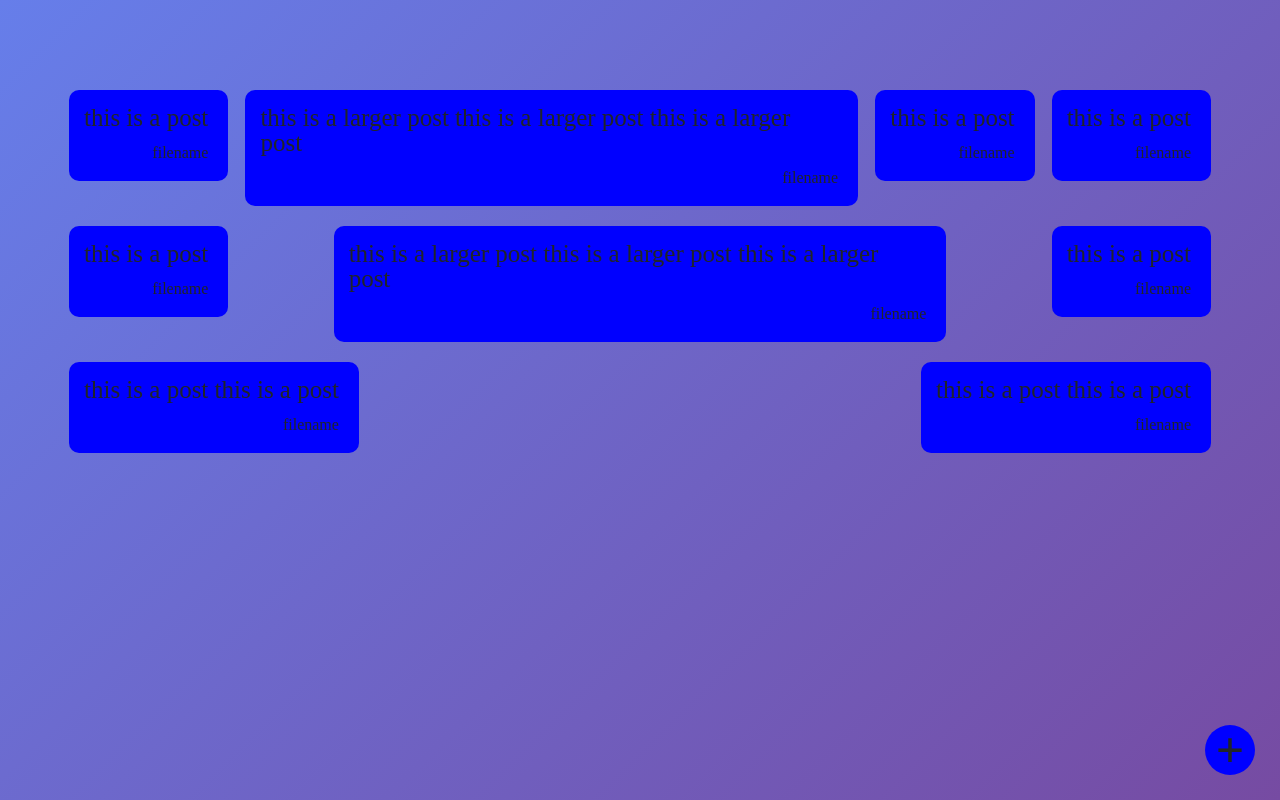
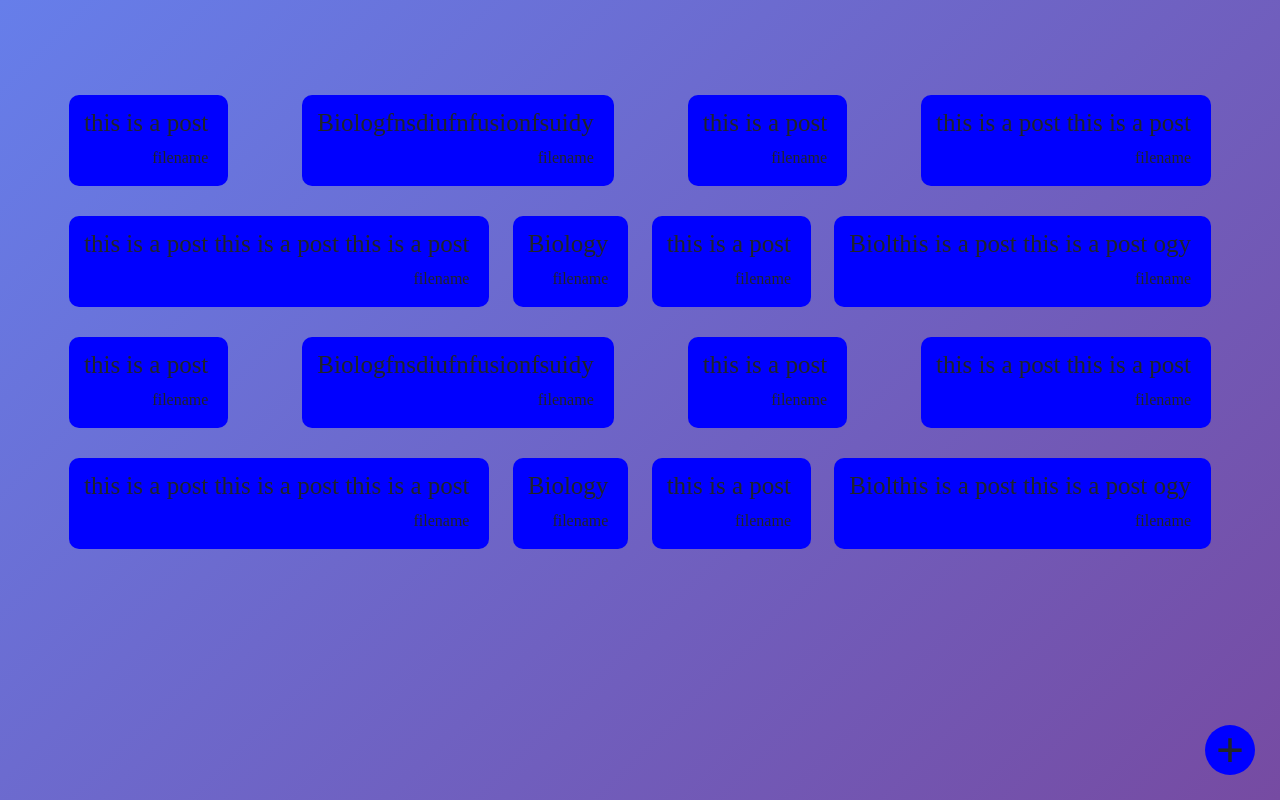
Before and after one commit to DanielYu842/Whistler-Hack-The-Hammer, a React (Create React App) app in the folder Frontend/react frontend/: page / in a window 1280 px wide. Built offline with nearby package versions, Linux system fonts and the light colour scheme.

Commit message:
cleaning

```diff
--- a/Frontend/react frontend/src/Pages/css/Post.css
+++ b/Frontend/react frontend/src/Pages/css/Post.css
@@ -11,8 +11,8 @@
     padding-top: 30px;
     padding-bottom: 30px;
     */
-    margin-top: 10px;
-    margin-bottom: 10px;
+    margin-top: 15px;
+    margin-bottom: 15px;
     margin-left: 5px;
     margin-right: 5px;
     border-radius: 10px;
--- a/Frontend/react frontend/src/Pages/js/Button.js
+++ b/Frontend/react frontend/src/Pages/js/Button.js
@@ -31,24 +31,18 @@ function FileUploadButton() {
 
     return (
         <ButtonToolbar>
-
           <Spring
-                        config = {{delay: 500, tension: 30}}
+              config = {{delay: 500, tension: 100}}
               from={{ opacity: 0 }}
               to={{ opacity: 1 }}>
               {props =>
               <div style={props}>
                   <div className="button-div" onClick={() => setModalShow(true)}>
-                                <container>
                           <h1 className="uploadbutton">+</h1>
-                                </container>
                   </div>
               </div>
               }
           </Spring>
-
-
-
         <FileModal
             show={modalShow}
             onHide={() => setModalShow(false)}
--- a/Frontend/react frontend/src/Pages/js/Feed.js
+++ b/Frontend/react frontend/src/Pages/js/Feed.js
@@ -2,6 +2,8 @@ import React from 'react';
 import '../css/Feed.css'
 import Post from './Post.js';
 import UploadFileButton from './Button.js'
+import JSON from './dummy.json'
+
 
 class Feed extends React.Component {
     constructor(){
@@ -15,18 +17,10 @@ class Feed extends React.Component {
         return(
             <div  className="feed-div">
                 <div className="posts-div">
-                    <Post title="this is a post "></Post>
-                    <Post title="this is a larger post this is a larger post this is a larger post"></Post>
-                    <Post title="this is a post "></Post>
-                    <Post title="this is a post "></Post>
 
-
-                    <Post title="this is a post "></Post>
-                    <Post title="this is a larger post this is a larger post this is a larger post"></Post>
-                    <Post title="this is a post "></Post>
-                    <Post title="this is a post this is a post"></Post>
-                    <Post title="this is a post this is a post"></Post>
-
+                    {JSON.map( (data, index) => {
+                        return(<Post title={data.title} key={index}></Post>)
+                    } )}
 
                 </div>
 
--- a/Frontend/react frontend/src/Pages/js/Post.js
+++ b/Frontend/react frontend/src/Pages/js/Post.js
@@ -10,7 +10,10 @@ class Post extends React.Component {
         }
     }
 
+
+
     render(){
+        console.log(this.props.index)
         return(
             <Card title={this.props.title}></Card>
         )
--- /dev/null
+++ b/Frontend/react frontend/src/Pages/js/dummy.json
@@ -0,0 +1,54 @@
+[
+    {
+        "title": "this is a post ",
+        "file": "filename"
+    },
+    {
+        "title": "Biologfnsdiufnfusionfsuidy",
+        "file": "filename"
+    },    {
+        "title": "this is a post ",
+        "file": "filename"
+    },    {
+        "title": "this is a post this is a post ",
+        "file": "filename"
+    },    {
+        "title": "this is a post this is a post this is a post ",
+        "file": "filename"
+    },    {
+        "title": "Biology",
+        "file": "filenames"
+    },    {
+        "title": "this is a post ",
+        "file": "filename"
+    },    {
+        "title": "Biolthis is a post this is a post ogy",
+        "file": "filename"
+    },
+    {
+        "title": "this is a post ",
+        "file": "filename"
+    },
+    {
+        "title": "Biologfnsdiufnfusionfsuidy",
+        "file": "filename"
+    },    {
+        "title": "this is a post ",
+        "file": "filename"
+    },    {
+        "title": "this is a post this is a post ",
+        "file": "filename"
+    },    {
+        "title": "this is a post this is a post this is a post ",
+        "file": "filename"
+    },    {
+        "title": "Biology",
+        "file": "filenames"
+    },    {
+        "title": "this is a post ",
+        "file": "filename"
+    },    {
+        "title": "Biolthis is a post this is a post ogy",
+        "file": "filename"
+    }
+]
--- a/Frontend/react frontend/src/index.css
+++ b/Frontend/react frontend/src/index.css
@@ -5,9 +5,16 @@ body {
     sans-serif;
   -webkit-font-smoothing: antialiased;
   -moz-osx-font-smoothing: grayscale;
+  width: 100vw;
+  overflow-x: hidden;
+
 }
 
 code {
   font-family: source-code-pro, Menlo, Monaco, Consolas, 'Courier New',
     monospace;
 }
+
+::-webkit-scrollbar {
+  display: none;
+}
```
Lines whose indentation alone changed are shown as unchanged.
